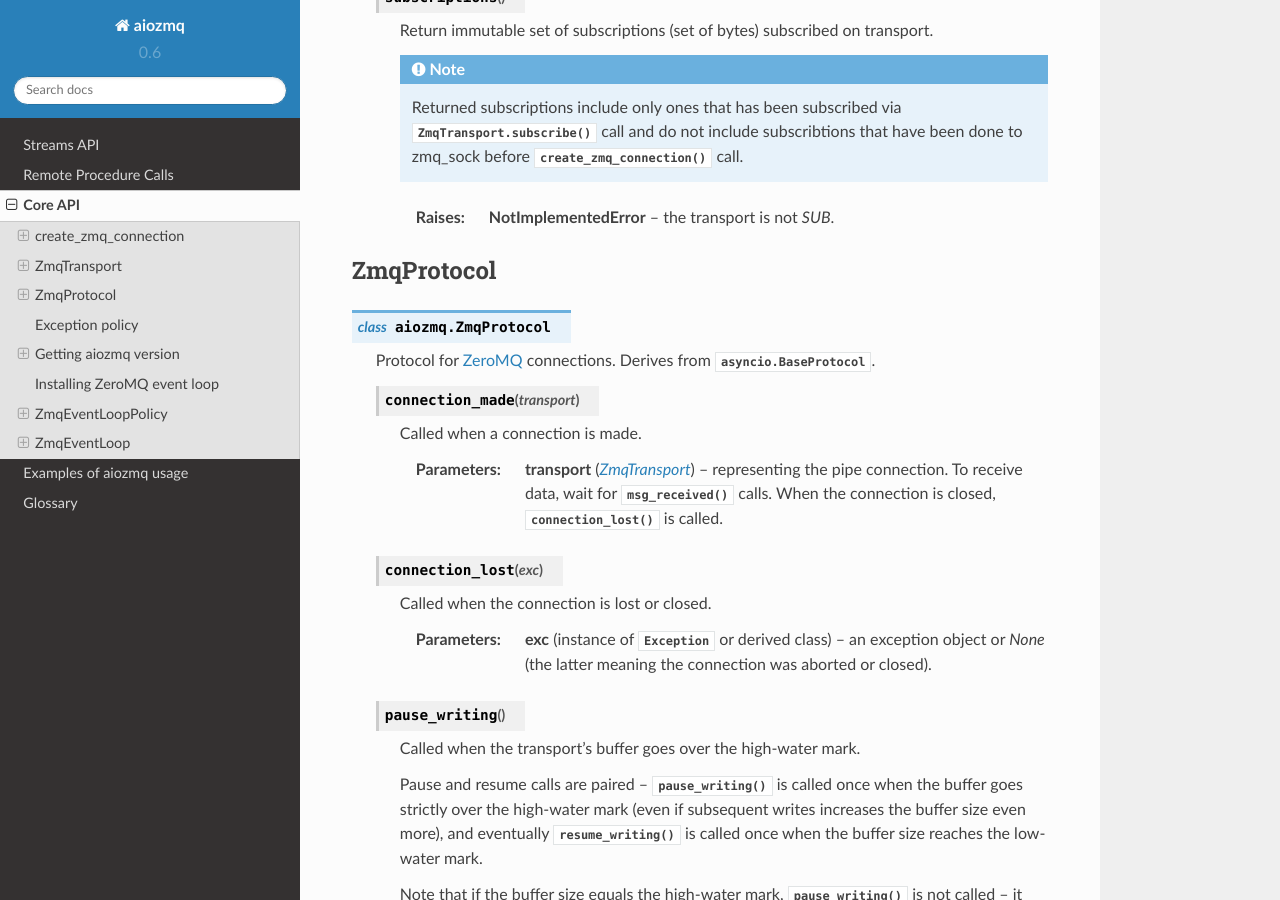
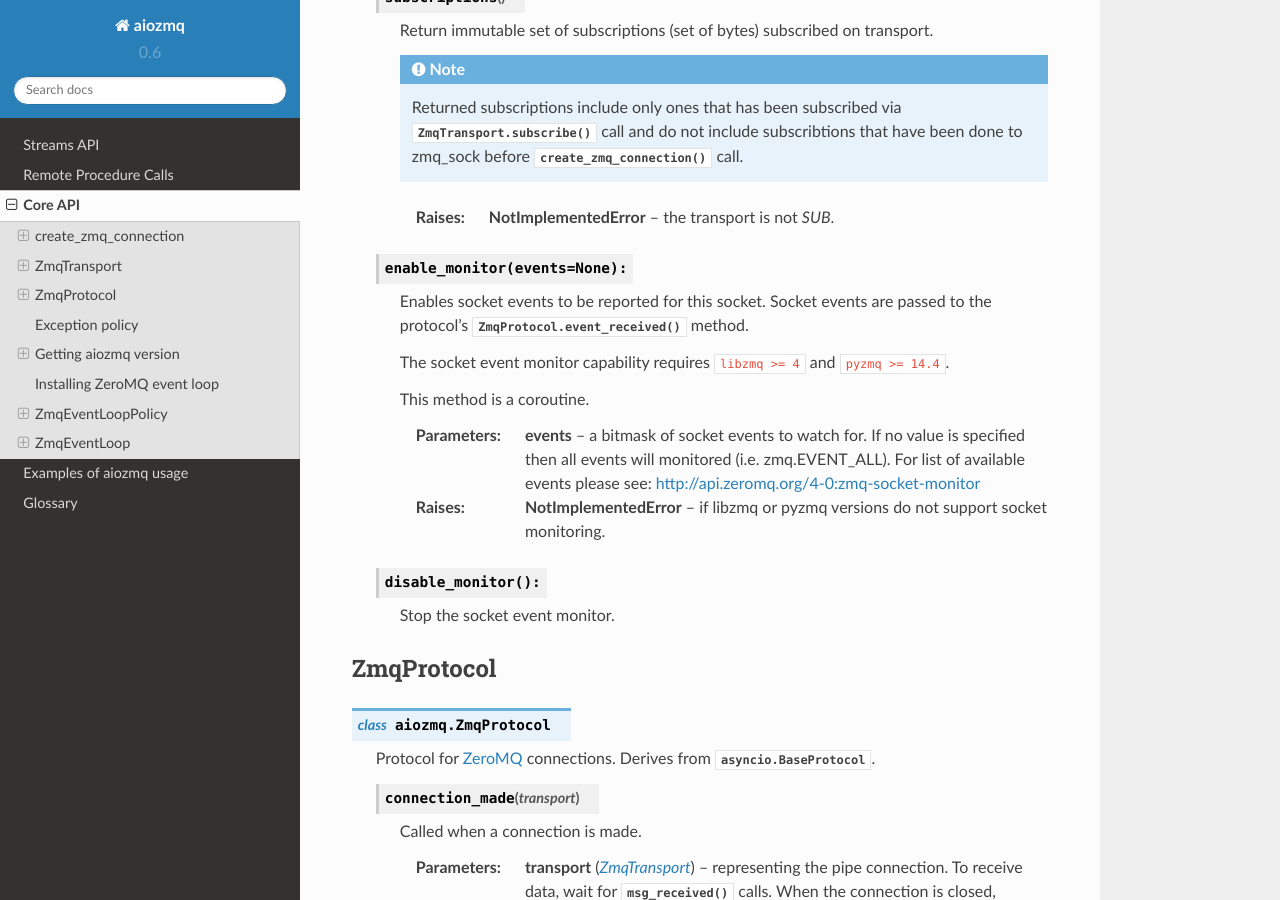
Before and after one commit to aio-libs/aiozmq, a Sphinx documentation site: the page built from docs/core.rst, in a window 1280 px wide and 900 px high, scrolled down 5941 px. Built offline with Sphinx 7.4.7 and the Read the Docs theme 2.0.0, drawn with Linux system fonts in a browser that asks for light colours; some of the changed text lies outside the part shown.

Commit message:
update core.rst API docs

```diff
--- a/docs/core.rst
+++ b/docs/core.rst
@@ -351,6 +351,28 @@ ZmqTransport
 
       :raise NotImplementedError: the transport is not *SUB*.
 
+   .. method:: enable_monitor(events=None):
+
+      Enables socket events to be reported for this socket. Socket events are
+      passed to the protocol's :meth:`ZmqProtocol.event_received` method.
+
+      The socket event monitor capability requires ``libzmq >= 4`` and
+      ``pyzmq >= 14.4``.
+
+      This method is a coroutine.
+
+      :param events: a bitmask of socket events to watch for. If no value is
+        specified then all events will monitored (i.e. zmq.EVENT_ALL). For list
+        of available events please see:
+        http://api.zeromq.org/4-0:zmq-socket-monitor
+
+      :raise NotImplementedError: if libzmq or pyzmq versions do not support
+        socket monitoring.
+
+   .. method:: disable_monitor():
+
+      Stop the socket event monitor.
+
 
 
 ZmqProtocol
@@ -418,6 +440,15 @@ ZmqProtocol
 
       :param list data: the multipart list of bytes with at least one item.
 
+   .. method:: event_received(event)
+
+      Called when a ZeroMQ socket event is received.
+
+      This method is only called when a socket monitor is enabled.
+
+      :param event: a SocketEvent namedtuple containing 3 items:
+        `event`, `value`, and `endpoint`.
+      :type event: :class:`namedtuple`
 
 Exception policy
 ----------------
```
Also changed, not shown: 1 other file.
